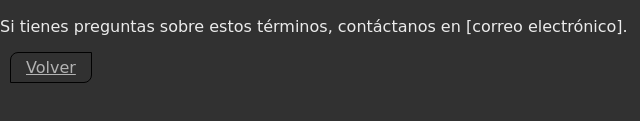
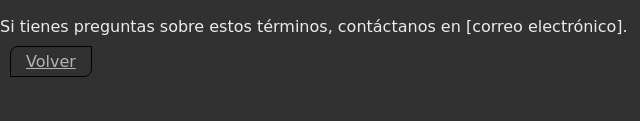
Before and after one commit to BrayanG877/Metodologia-BEM, a plain HTML site: page terminos.html in a window 1280 px wide. Shown: the part 585-706 px from the top of the page, 0-640 px from the left. Drawn offline with Linux system fonts and the light colour scheme.

Commit message:
Update style1.css

```diff
--- a/style1.css
+++ b/style1.css
@@ -90,8 +90,8 @@ body {
     text-shadow: 0px 0px 15px rgb(0, 236, 253);
   }
   .wrapper {
+    display: inline;
     margin-left:10px;
-    display: flex;
     justify-content: space-between;
 }
   .boton {
@@ -101,7 +101,7 @@ body {
   border-top-left-radius:8px ;
   border-bottom-right-radius: 8px;
   color: rgba(243, 243, 243, 0.671);
-
+  margin-top: auto;
 }
 .boton:hover {
   color: rgb(1, 196, 255);
```
